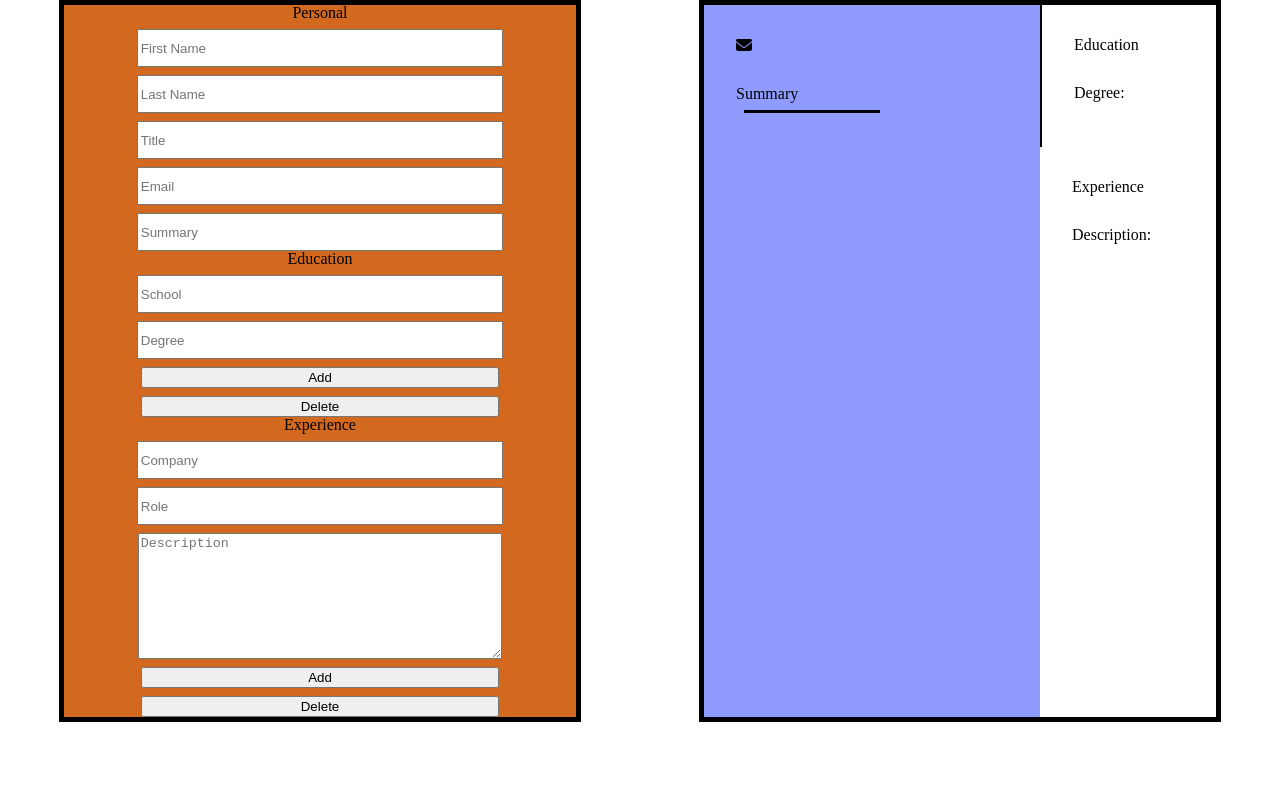
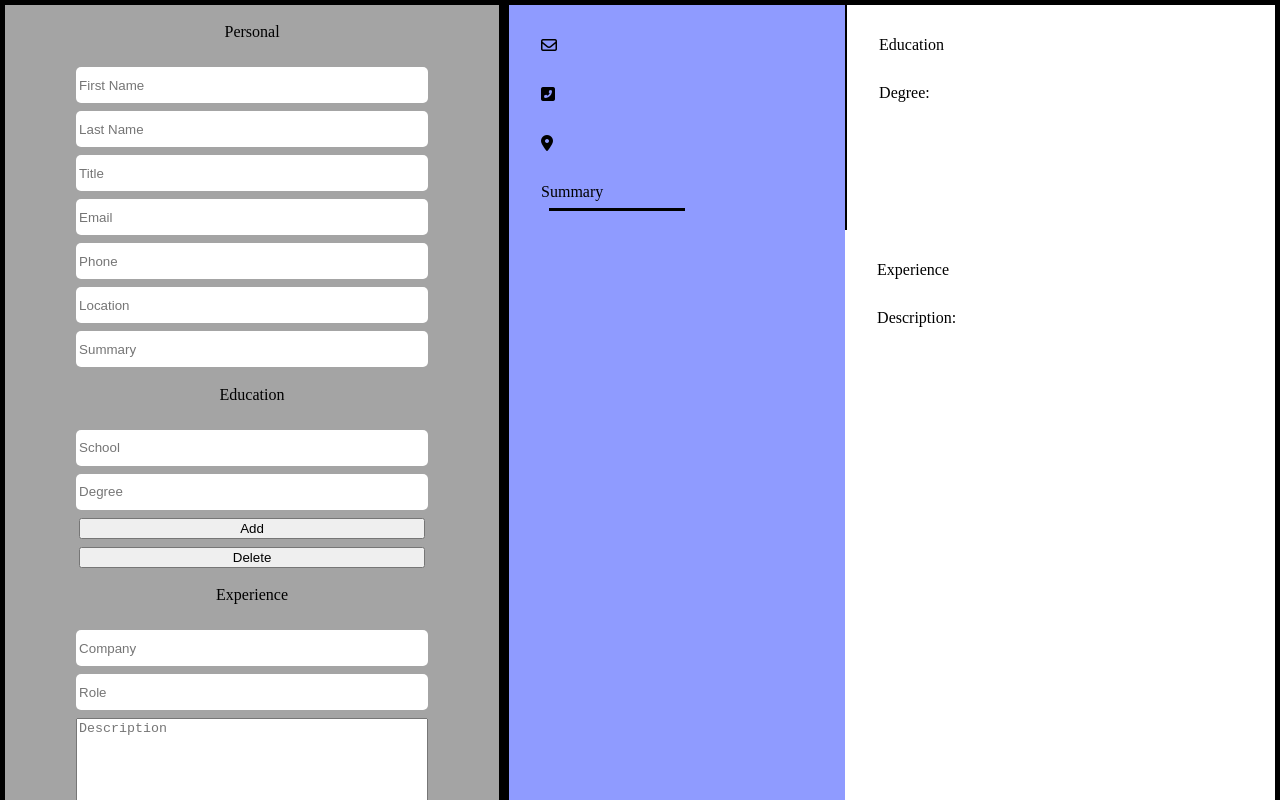
Before and after one commit to noctispine/React-Cv-App, a React (Create React App) app: page / in a window 1280 px wide. Shown: the top 800 px of the page. Built offline with nearby package versions, Linux system fonts and the light colour scheme.

Commit message:
change personal

```diff
--- a/src/components/CvForm/PersonalForm.js
+++ b/src/components/CvForm/PersonalForm.js
@@ -35,6 +35,20 @@ const PersonalForm = ({ personal, onChange }) => {
         />
         <input
           onChange={onChange}
+          type="text"
+          name="phone"
+          placeholder="Phone"
+          value={personal.phone}
+        />
+        <input
+          onChange={onChange}
+          type="text"
+          name="location"
+          placeholder="Location"
+          value={personal.location}
+        />
+        <input
+          onChange={onChange}
           type="email"
           name="summary"
           placeholder="Summary"
--- a/src/components/CvPrev/PersonalPrev.js
+++ b/src/components/CvPrev/PersonalPrev.js
@@ -1,16 +1,25 @@
-import React from 'react'
+import React from "react";
 
-const PersonalPrev = ({personal}) => {
-    return (
-        <div className="personal-prev">
-            <h3 className="first-last-name">{personal.firstName} {personal.lastName}</h3>
-            <h4 className="title">{personal.title}</h4>
-            <h5 className="email"><i class="fas fa-envelope"></i>    {personal.email}</h5>
-            <h3 className="summary-header">Summary</h3>
-            <p className="summary">{personal.summary}</p>
+const PersonalPrev = ({ personal }) => {
+  return (
+    <div className="personal-prev">
+      <h1 className="first-last-name">
+        {personal.firstName} {personal.lastName}
+      </h1>
+      <h4 className="title">{personal.title}</h4>
+      <h4 className="email">
+        <i class="far fa-envelope"></i> {personal.email}
+      </h4>
+      <h4 className="phone">
+        <i class="fas fa-phone-square-alt"></i> {personal.phone}
+      </h4>
+      <h4 className="phone">
+        <i class="fas fa-map-marker-alt"></i> {personal.location}
+      </h4>
+      <h2 className="summary-header">Summary</h2>
+      <p className="summary">{personal.summary}</p>
+    </div>
+  );
+};
 
-        </div>
-    )
-}
-
-export default PersonalPrev
+export default PersonalPrev;
--- a/src/components/Utils/emptyCv.js
+++ b/src/components/Utils/emptyCv.js
@@ -6,6 +6,8 @@ const emptyCv = {
     lastName: "",
     title: "",
     email: "",
+    phone: "",
+    location: "",
     summary: "",
   },
 
--- a/src/style/main.scss
+++ b/src/style/main.scss
@@ -12,7 +12,8 @@ $primary-dark: #0043ca;
 
 .cv-prev {
   border: 5px solid black;
-  width: 40%;
+  width: 210mm;
+  height: 297mm;
   display: grid;
   display: grid;
   grid-template-columns: 1fr 1fr 1fr;
@@ -73,24 +74,38 @@ $primary-dark: #0043ca;
   border: 5px solid black;
   text-align: center;
   width: 40%;
-  background-color: chocolate;
+  background-color: #a4a4a4;
 
   div {
     display: flex;
     flex-direction: column;
+    margin-top: 1.2rem;
 
     > * {
       input {
         height: 2rem;
-        :focus {
-          border: none;
-        }
+        border: 1px solid transparent;
+        border-radius: 5px;
       }
+
+      input:focus {
+        outline: none;
+      }
+
+      textarea:focus {
+        outline: none;
+      }
+
+
+
       > * {
         margin-top: 0.5rem;
         width: 70%;
         align-self: center;
       }
+
+      button {
+      }
     }
   }
 }
```
